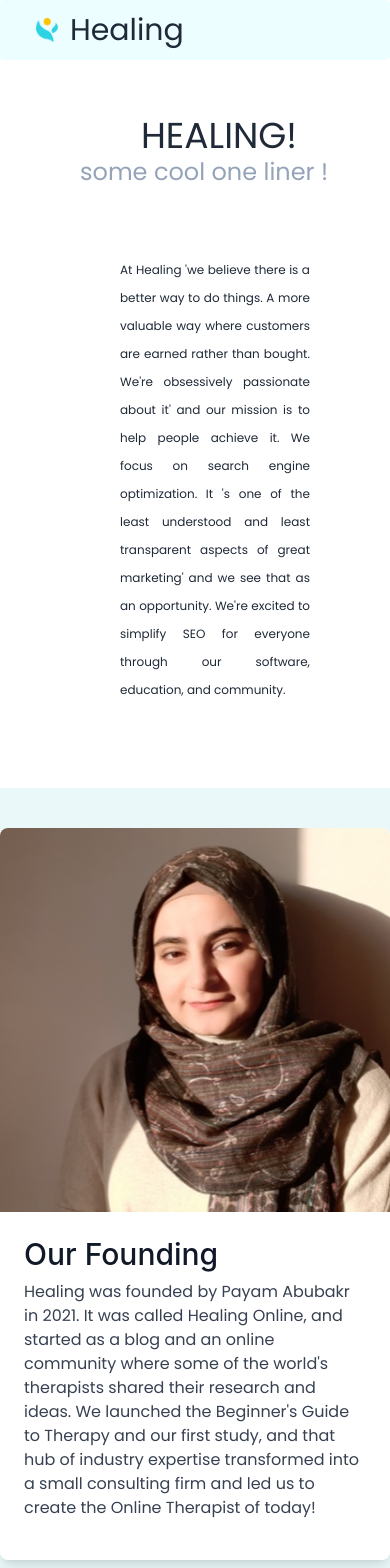
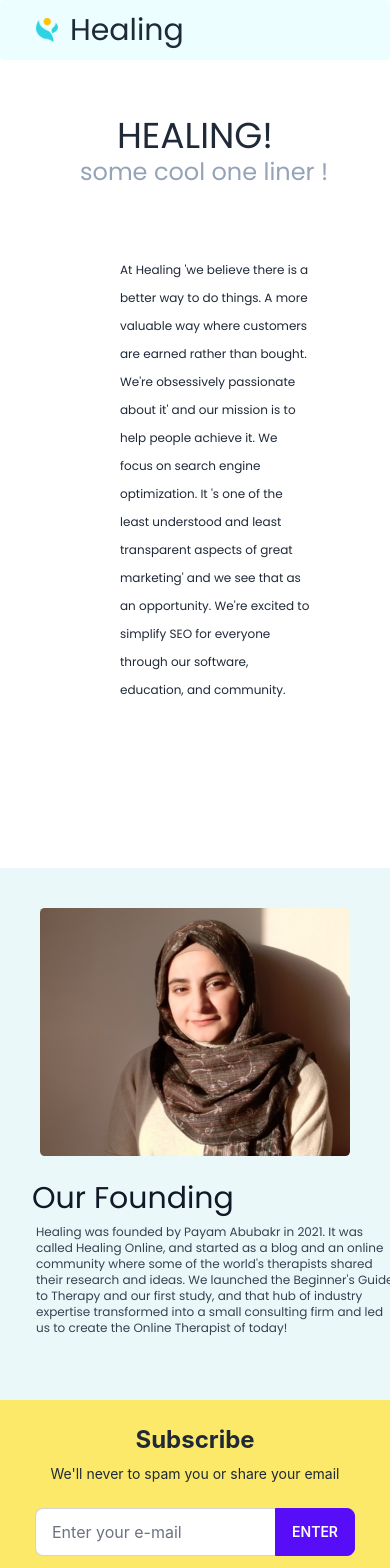
Before and after one commit to TherapyProject/iTherapy, a React (Create React App) app: page /about in a window 390 px wide. Shown: the top 1568 px of the page. Built offline with nearby package versions, Linux system fonts and the light colour scheme.

Commit message:
enhance the font size and readability and the responsiveness

```diff
--- a/src/pages/About/About.js
+++ b/src/pages/About/About.js
@@ -4,15 +4,15 @@ import rectangle from './about-images/Rectangle.svg'
 function About() {
   return (
     <div className="About  ">
-      <div className="flex flex-col px-20 py-14 sm:px-28 sm:text-center md:text-left ">
-        <h1 className="font-[Poppins] pl-12  sm:pl-0 text-4xl sm:text-5xl	text-center sm:text-left">
+      <div className="flex flex-col px-20 py-14 sm:px-28 sm:text-center md:text-left mb-20">
+        <h1 className="font-[Poppins]   sm:pl-0 text-4xl sm:text-5xl	text-center sm:text-left">
           HEALING!
         </h1>
-        <h3 className="font-[Poppins] sm:pl-0  text-slate-400 pb-10 text-2xl whitespace-nowrap text-center sm:text-left">
+        <h3 className="font-[Poppins]   text-slate-400 pb-10 text-2xl whitespace-nowrap text-center sm:text-left">
           some cool one liner !
         </h3>
 
-        <p className="  font-[Poppins]   md:text-lg leading-7	font-normal min-w-[250px] pr-12 px-3 m-7 sm:px-0 sm:m-0	sm:w-[1000px] text-justify  text-xs sm:text-left ">
+        <p className="  font-[Poppins]   md:text-lg leading-7	font-normal min-w-[250px] pr-12 px-3 m-7 sm:px-0 sm:m-0	sm:w-[1000px]   text-xs sm:text-left ">
           At Healing &#39;we believe there is a better way to do things. A more
           valuable way where customers are earned rather than bought. We&#39;re
           obsessively passionate about it&#39; and our mission is to help people
@@ -23,19 +23,20 @@ function About() {
           community.
         </p>
       </div>
-      <div className="bg-[url('pages/About/about-images/backGround.png')] py-10">
+      <div className="bg-[url('pages/About/about-images/backGround.png')] ">
         <div className="flex justify-center">
-          <div className="flex flex-col md:flex-row md:max-w-xl rounded-lg bg-white shadow-lg">
+          <div className="flex flex-col md:flex-row md:max-w-xl md:justify-between  py-10">
             <img
-              className=" w-full h-96 md:h-auto object-cover md:w-48 rounded-t-lg md:rounded-none "
+              className="     md:w-72 px-10  sm:px-0"
               src={rectangle}
               alt="Therapist"
             />
-            <div className="p-6 flex flex-col justify-start">
-              <h1 className="text-gray-900  font-medium mb-2 text-3xl">
+            <div className="p-6 flex flex-col justify-start ">
+              <div className='w-40 '>
+              <h1 className="text-gray-900  font-normal mb-2 text-3xl sm:pl-0 pl-2 whitespace-nowrap font-['Poppins']">
                 Our Founding
               </h1>
-              <p className="text-gray-700 text-base mb-4 font-['Poppins']">
+              <p className="text-gray-700 w-96 font-normal text-xs sm:text-base  px-3 sm:px-0 font-['Poppins'] ">
                 Healing was founded by Payam Abubakr in 2021. It was called
                 Healing Online, and started as a blog and an online community
                 where some of the world&apos;s therapists shared their research
@@ -44,6 +45,7 @@ function About() {
                 into a small consulting firm and led us to create the Online
                 Therapist of today!
               </p>
+              </div>
             </div>
           </div>
         </div>
```
